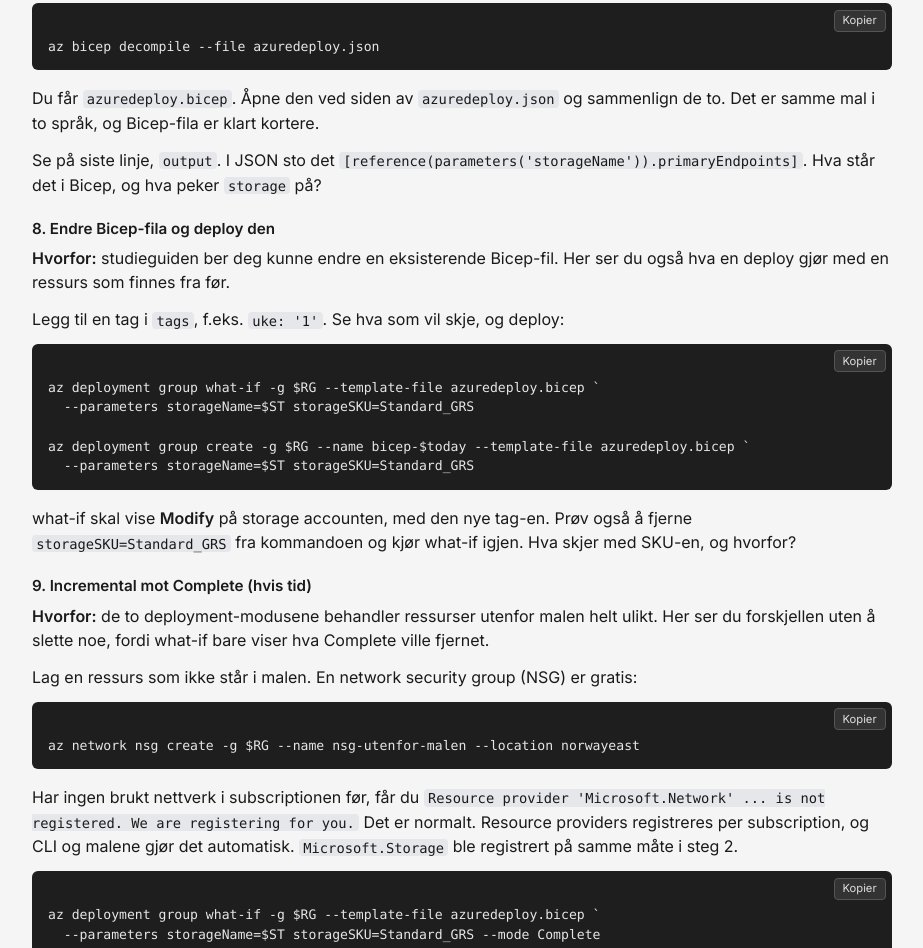
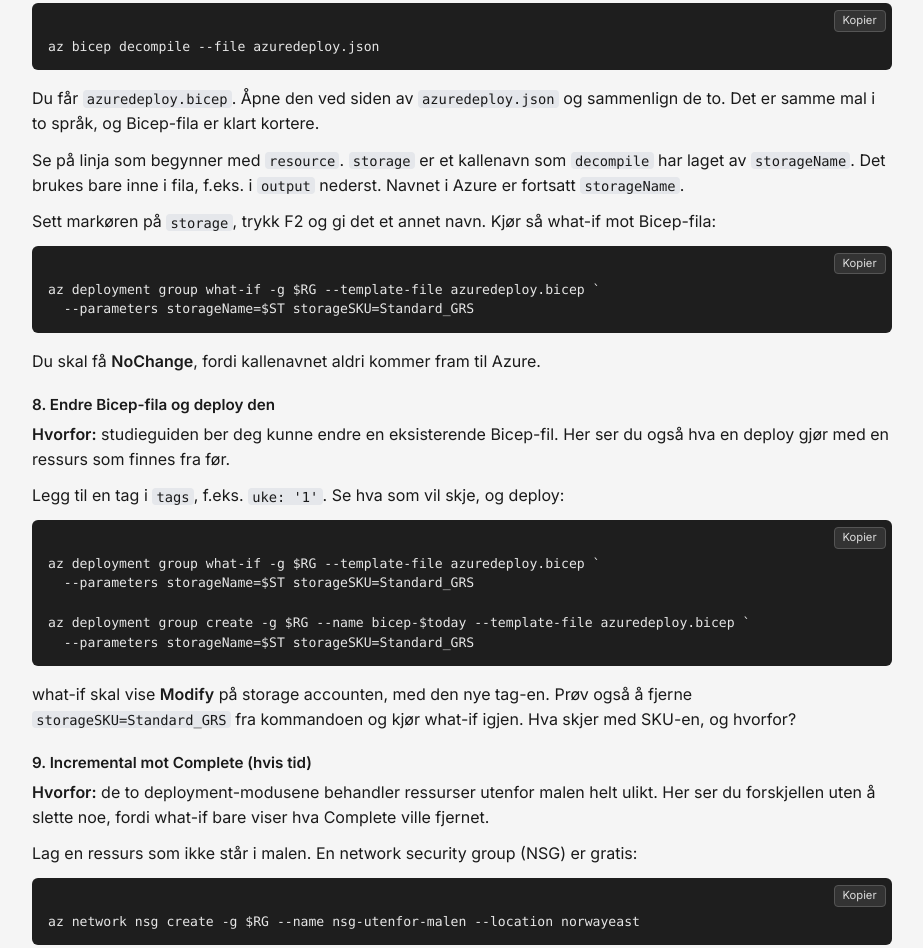
Before and after one commit to Fremra/az104, a plain HTML site: page uke-01/index.html in a window 1280 px wide. Shown: the part 7298-8246 px from the top of the page, without its empty margins (178-1101 px from the left). Drawn offline with Linux system fonts and the light colour scheme.

Commit message:
v1.2: kallenavn i Bicep i steg 7

```diff
--- a/uke-01/index.html
+++ b/uke-01/index.html
@@ -392,9 +392,17 @@ code .</code></pre>
     de to. Det er samme mal i to språk, og Bicep-fila er klart kortere.
   </p>
   <p>
-    Se på siste linje, <code>output</code>. I JSON sto det
-    <code>[reference(parameters('storageName')).primaryEndpoints]</code>. Hva står det i Bicep, og hva
-    peker <code>storage</code> på?
+    Se på linja som begynner med <code>resource</code>. <code>storage</code> er et kallenavn som
+    <code>decompile</code> har laget av <code>storageName</code>. Det brukes bare inne i fila, f.eks. i
+    <code>output</code> nederst. Navnet i Azure er fortsatt <code>storageName</code>.
+  </p>
+  <p>
+    Sett markøren på <code>storage</code>, trykk F2 og gi det et annet navn. Kjør så what-if mot Bicep-fila:
+  </p>
+<pre><code>az deployment group what-if -g $RG --template-file azuredeploy.bicep `
+  --parameters storageName=$ST storageSKU=Standard_GRS</code></pre>
+  <p>
+    Du skal få <b>NoChange</b>, fordi kallenavnet aldri kommer fram til Azure.
   </p>
 
   <h4>8. Endre Bicep-fila og deploy den</h4>
```
Also changed, not shown: index.html (+11 -1 lines).
